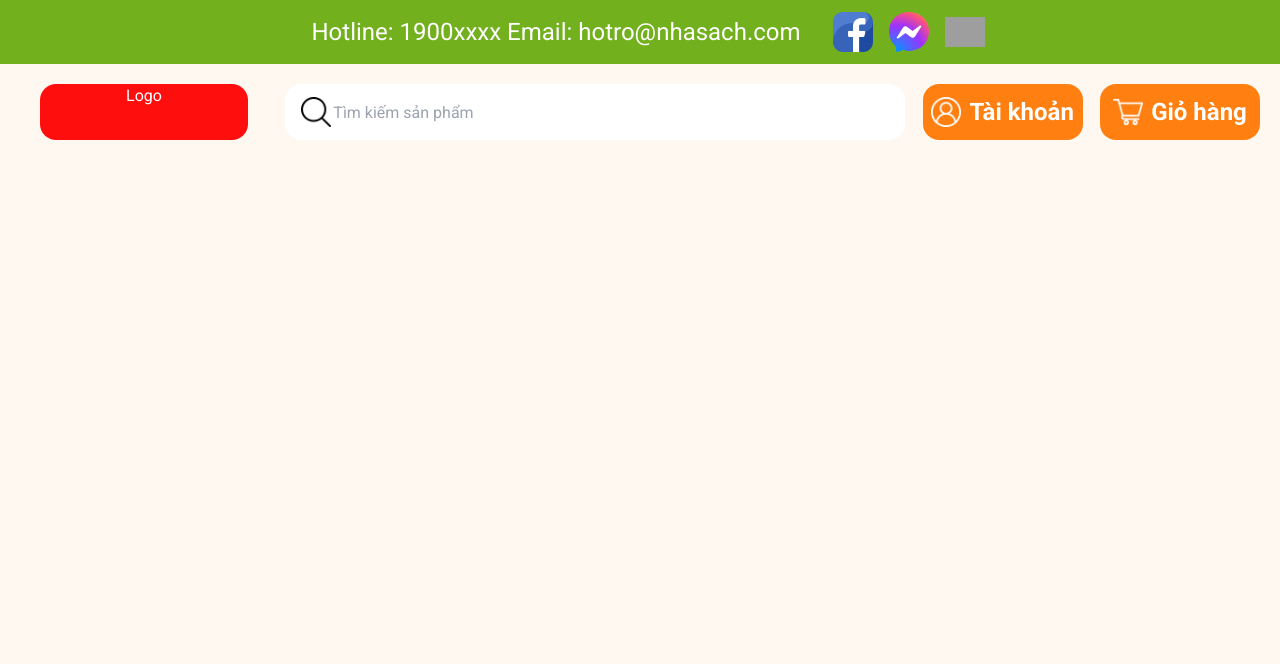
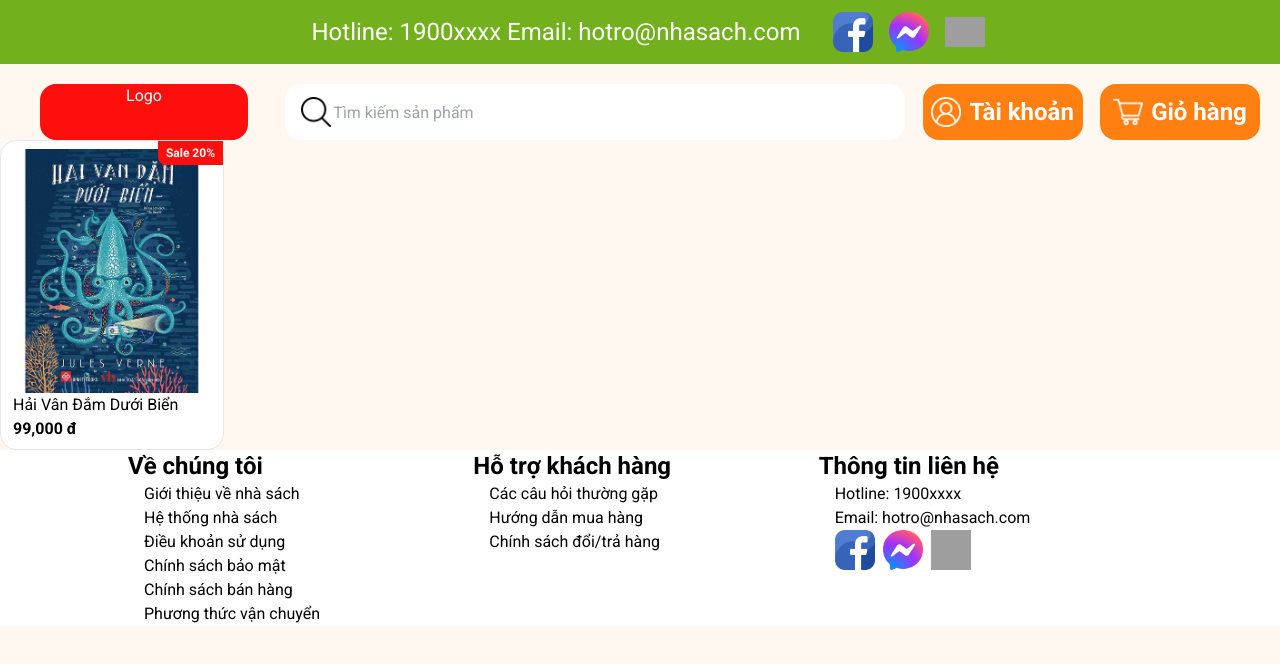
Before and after one commit to Tinii1601/do-an-IE104, a React (Create React App) app: page / in a window 1280 px wide. Shown: the top 664 px of the page. Built offline with nearby package versions, Linux system fonts and the light colour scheme; grey boxes are pictures that could not be loaded.

Commit message:
create product

```diff
--- /dev/null
+++ b/src/components/Footer.js
@@ -0,0 +1,42 @@
+import React from "react";
+
+class Footer extends React.Component {
+  render() {
+    return (
+      <>
+        <div className="grid grid-cols-3 gap-3 bg-white px-32">
+          <div>
+            <p className="font-bold text-2xl">Về chúng tôi</p>
+            <p className="pl-4">Giới thiệu về nhà sách</p>
+            <p className="pl-4">Hệ thống nhà sách</p>
+            <p className="pl-4">Điều khoản sử dụng</p>
+            <p className="pl-4">Chính sách bảo mật</p>
+            <p className="pl-4">Chính sách bán hàng</p>
+            <p className="pl-4">Phương thức vận chuyển</p>
+          </div>
+          <div>
+            <p className="font-bold text-2xl">Hỗ trợ khách hàng</p>
+            <p className="pl-4">Các câu hỏi thường gặp</p>
+            <p className="pl-4">Hướng dẫn mua hàng</p>
+            <p className="pl-4">Chính sách đổi/trả hàng</p>
+          </div>
+          <div>
+            <p className="font-bold text-2xl">Thông tin liên hệ</p>
+            <p className="pl-4">Hotline: 1900xxxx</p>
+            <p className="pl-4">Email: hotro@nhasach.com</p>
+            <div className="flex space-x-2 pl-4">
+              <img src={require("../assets/icons/facebook.png")} width="40px" />
+              <img
+                src={require("../assets/icons/messenger.png")}
+                width="40px"
+              />
+              <img src={require("../assets/icons/zalo.jpeg")} width="40px" />
+            </div>
+          </div>
+        </div>
+      </>
+    );
+  }
+}
+
+export default Footer;
--- a/src/components/Header.js
+++ b/src/components/Header.js
@@ -7,7 +7,6 @@ class Header extends React.Component {
   render() {
     return (
       <>
-        <header>
         <div className="bg-green flex justify-center items-center space-x-4">
           <p className="text-white p-4 text-2xl">
             Hotline: 1900xxxx Email: hotro@nhasach.com
@@ -94,7 +93,6 @@ class Header extends React.Component {
             <span>Giỏ hàng</span>
           </button>
         </div>
-        </header>
         {this.state.showAccountOptions && (
           <div
             className="fixed inset-0"
--- /dev/null
+++ b/src/components/Product.js
@@ -0,0 +1,24 @@
+import React from "react";
+
+class Product extends React.Component {
+  render() {
+    return (
+      <>
+        <div className="relative border rounded-2xl w-56 h80 items-center bg-white py-2 px-3 cursor-pointer">
+          <div className="absolute top-0 right-0 bg-red text-white text-xs font-bold px-2 py-1 rounded-bl-lg">
+            Sale 20%
+          </div>
+          <img
+            src={require("../assets/images/hai-van-dam-duoi-bien-tb-2024.jpg")}
+            width="200px"
+          />
+          <p>Hải Vân Đắm Dưới Biển</p>
+          <p className="font-bold">99,000 đ</p>
+        </div>
+      </>
+    );
+  }
+  i;
+}
+
+export default Product;
--- a/src/views/App.js
+++ b/src/views/App.js
@@ -1,5 +1,7 @@
 import React from "react";
 import Header from "../components/Header";
+import Footer from "../components/Footer";
+import Product from "../components/Product";
 import "../styles/App.css";
 
 class App extends React.Component {
@@ -7,6 +9,8 @@ class App extends React.Component {
     return (
       <>
         <Header />
+        <Product />
+        <Footer />
       </>
     );
   }
```
Also changed, not shown: src/assets/images/hai-van-dam-duoi-bien-tb-2024.jpg (added). Lines whose indentation alone changed are shown as unchanged.
